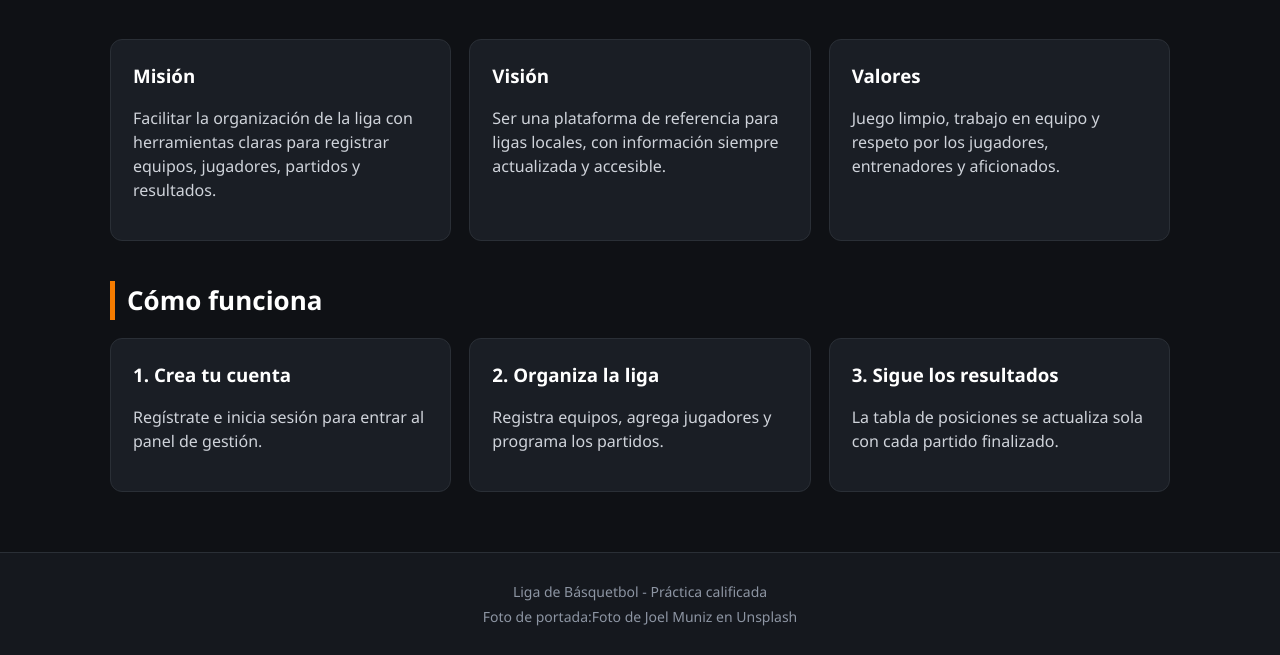
After one commit to Keysy2740/mi-proyecto-sof, a PHP site: page /nosotros.php in a window 1280 px wide. The commit adds this page. Shown: the part 607-1262 px from the top of the page. Run offline with PHP 8.4, Linux system fonts and the light colour scheme.

Commit message:
modifique para que quede mas agradable

```diff
--- /dev/null
+++ b/nosotros.php
@@ -0,0 +1,51 @@
+<?php
+session_start();
+$titulo = 'Nosotros';
+include 'includes/cabecera.php';
+?>
+  <main class="contenedor">
+    <div class="titulo-seccion">
+      <div class="icono-titulo">🏀</div>
+      <div class="titulo-texto">
+        <h1>Nosotros</h1>
+        <p>Conoce la liga y cómo funciona este sistema.</p>
+      </div>
+    </div>
+
+       <section class="seccion">
+      <div class="nosotros-bloque">
+        <div class="tarjeta nosotros-texto">
+          <h3>¿Quiénes somos?</h3>
+          <p>Somos una liga de básquetbol que organiza equipos, jugadores y partidos en un solo sistema web. Nuestro objetivo es que cualquier persona pueda seguir los resultados y que los organizadores gestionen todo de forma sencilla.</p>
+          <p>Creemos en el deporte como un espacio para competir, aprender y compartir. Por eso cada partido registrado actualiza la tabla de posiciones al instante, para que nadie se quede sin saber cómo va la liga.</p>
+        </div>
+        <div class="nosotros-imagen" style="background-image: url('img/nosotros1.jpg');"></div>
+      </div>
+    </section>
+    <section class="seccion">
+      <div class="rejilla">
+        <div class="tarjeta">
+          <h3>Misión</h3>
+          <p>Facilitar la organización de la liga con herramientas claras para registrar equipos, jugadores, partidos y resultados.</p>
+        </div>
+        <div class="tarjeta">
+          <h3>Visión</h3>
+          <p>Ser una plataforma de referencia para ligas locales, con información siempre actualizada y accesible.</p>
+        </div>
+        <div class="tarjeta">
+          <h3>Valores</h3>
+          <p>Juego limpio, trabajo en equipo y respeto por los jugadores, entrenadores y aficionados.</p>
+        </div>
+      </div>
+    </section>
+
+    <section class="seccion">
+      <h2 class="seccion-titulo">Cómo funciona</h2>
+      <div class="rejilla">
+        <div class="tarjeta"><h3>1. Crea tu cuenta</h3><p>Regístrate e inicia sesión para entrar al panel de gestión.</p></div>
+        <div class="tarjeta"><h3>2. Organiza la liga</h3><p>Registra equipos, agrega jugadores y programa los partidos.</p></div>
+        <div class="tarjeta"><h3>3. Sigue los resultados</h3><p>La tabla de posiciones se actualiza sola con cada partido finalizado.</p></div>
+      </div>
+    </section>
+  </main>
+<?php include 'includes/pie.php'; ?>
--- a/style.css
+++ b/style.css
@@ -774,3 +774,32 @@ select:focus {
     grid-template-columns: 1fr;
   }
 }
+
+/* Bloque de Nosotros: texto a la izquierda e imagen a la derecha */
+.nosotros-bloque {
+  display: grid;
+  grid-template-columns: 1.4fr 1fr;
+  gap: 18px;
+}
+
+.nosotros-texto {
+  display: flex;
+  flex-direction: column;
+  justify-content: center;
+}
+
+.nosotros-imagen {
+  min-height: 360px;
+  background-color: #232830;
+  background-size: cover;
+  background-position: center 30%;
+  border: 1px solid #2a2f36;
+  border-bottom: 4px solid #f57c00;
+  border-radius: 12px;
+}
+
+@media (max-width: 760px) {
+  .nosotros-bloque {
+    grid-template-columns: 1fr;
+  }
+}
```
Also changed, not shown: noticias.php (added, +29 -0 lines), 1 other file.
